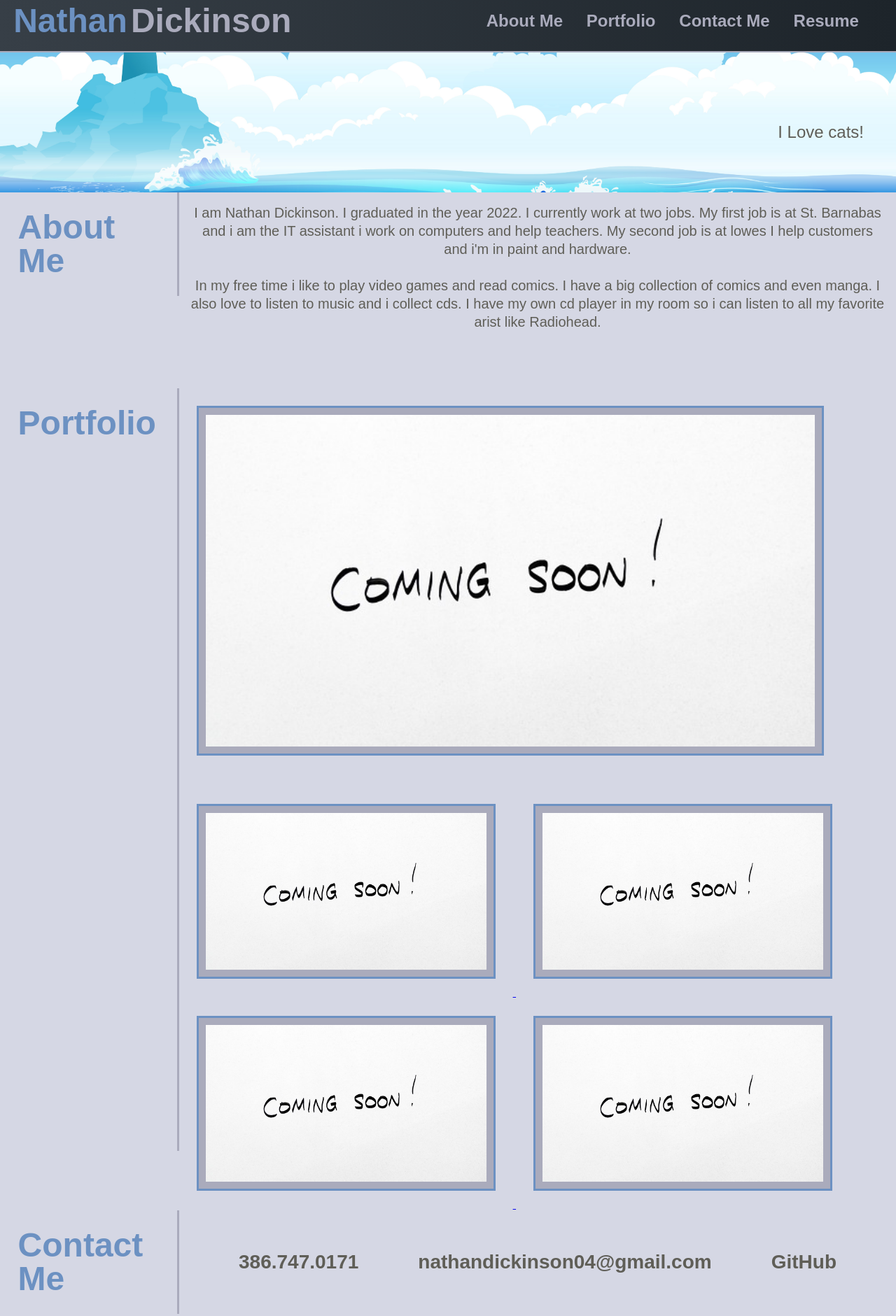
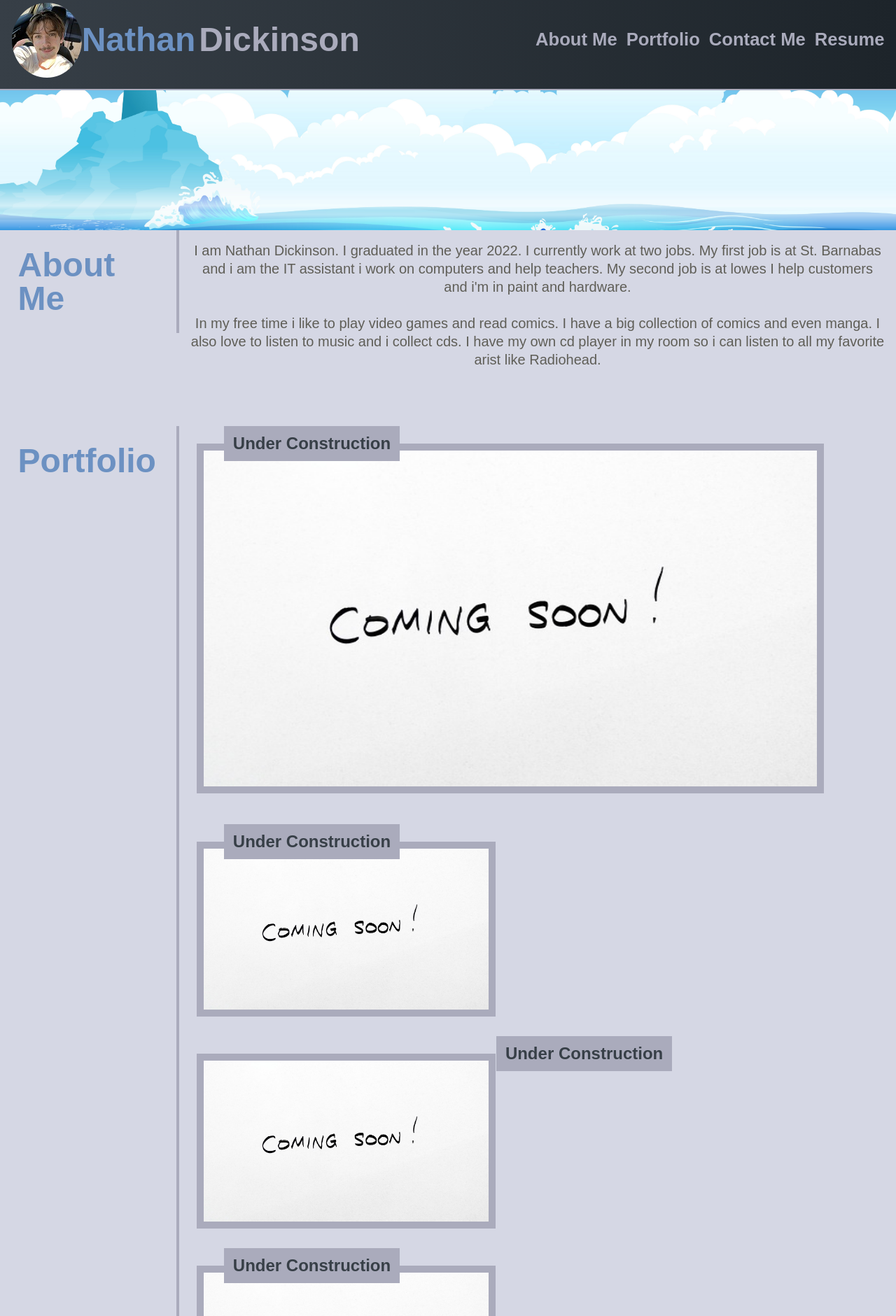
Before and after one commit to nathan26036/dickinson-portfolio, a plain HTML site: page 02-Challenge/index.html in a window 1280 px wide. Shown: the part 13-1894 px from the top of the page at 70% size. Drawn offline with Linux system fonts and the light colour scheme.

Commit message:
Added titles to the images and added another media query for smaller sized devices and added an icon of me next to the main title and linked my resume.

```diff
--- a/02-Challenge/Assets/style.css
+++ b/02-Challenge/Assets/style.css
@@ -2,6 +2,7 @@
 * {
   font-family:sans-serif;
 }
+
 :root {
   --header: #373F47;
   --body: #d5d7e4;
@@ -13,8 +14,7 @@
 header {
     display: flex;
     align-items: center;
-    justify-content: space-between;
-    padding: 1.5%;
+    padding: 1.3%;
     color: var(--text);;
     background-image:
     linear-gradient(to right, var(--header), #1d242a);
@@ -32,14 +32,24 @@ h1::after {
     margin-left: 5px;
   }
 
+#icon {
+  border-radius: 50%;
+}
+
 nav ul {
   display: flex;
-  justify-content: space-evenly;
+  flex-direction: row;
+  justify-content: flex-end;
   min-width: 600px;
-  font-size: 150%;
+  font-size: 160%;
+}
+
+#nav-bar{
+  width: 100%;
 }
 
 nav a {
+  padding-left: 13px;
   color: var(--outline);
   font-weight: bold;
   text-decoration: none;
@@ -57,12 +67,7 @@ nav a:hover{
     background-size: cover;
     background-position: center;
 }
-#hero-card {
-  position: absolute;
-  top: 170px;
-  right: 30px;
-  font-size: 150%;
-}
+
 body {
   background-color: var(--body);
   color: var(--text);
@@ -73,7 +78,7 @@ body {
   font-size: 300%;
   clear: both;
   float: left;
-  border-right: 3px solid var(--outline);
+  border-right: 4px solid var(--outline);
   width: 20%;
   padding: 2%;
   margin-bottom: 50px;
@@ -91,14 +96,15 @@ p {
   line-height: 1.3;
 }
 
+
 #portfolio {
     color: var(--heading);
     font-size: 300%;
     clear: both;
     float: left;
-    border-right: 3px solid var(--outline);
+    border-right: 4px solid var(--outline);
     width: 20%;
-    height:1090px;
+    height:1300px;
     padding: 2%;
 }
 
@@ -108,15 +114,35 @@ p {
   flex-direction: row;
 }
 
+h3 {
+  display: flex;
+  flex-wrap: wrap;
+  flex-direction: row;
+  font-size: 150%;
+  color: var(--header);
+}
+
+.card-header {
+  position: absolute;
+  left: 25%;
+  background-color: var(--outline);
+  padding: 1%;
+}
+
+.right-card-header {
+  position: absolute;
+  right: 25%;
+  background-color: var(--outline);
+  padding: 1%;
+}
+
 section img {
   height: 250px;
   width: 33.33%;
-  object-fit: cover;
-  object-position: center;
   padding: 10px;
   background-color: var(--outline);
   margin: 25px;
-  border: 3px solid var(--heading);
+
 }
 
 #large-image {
@@ -133,7 +159,7 @@ section img:hover {
     font-size: 300%;
     clear: both;
     float: left;
-    border-right: 3px solid var(--outline);
+    border-right: 4px solid var(--outline);
     width: 20%;
     padding: 2%;
 }
@@ -164,6 +190,10 @@ footer a:hover {
   header {
     display: flex;
     flex-wrap: wrap;
+    justify-content: center;
+  }
+
+  nav ul {
     justify-content: center;
   }
 
@@ -200,9 +230,10 @@ footer a:hover {
     font-size: 110%;
   }
 
-  @media screen and (max-width: 576px) {
+@media screen and (max-width: 576px) {
    nav {
     font-size: 70%;
+    margin-right: 25%;
    }
 
    footer ul {
@@ -211,3 +242,30 @@ footer a:hover {
    }
   }
 }
+
+@media screen and (max-width: 450px) {
+
+h1{
+  font-size: 150%;
+}
+nav {
+  font-size: 50%;
+  margin-right: 50%;
+}
+
+footer ul {
+  font-size: 90%;
+ }
+}
+
+@media screen and (max-width: 300px){
+footer ul {
+  justify-content: center;
+  flex-direction: column;
+  font-size: 100%;
+ }
+
+ nav {
+  margin-right: 130%;
+}
+}
--- a/02-Challenge/index.html
+++ b/02-Challenge/index.html
@@ -11,18 +11,20 @@
   </head>
 
   <header>
+      <img id="icon" src="Assets/Image/icon.jpg">
       <h1>Nathan</h1>
-    <nav>
+
+    <nav id="nav-bar">
         <ul>
             <li><a href="#about-me">About Me</a></li>
             <li><a href="#portfolio">Portfolio</a></li>
             <li><a href="#contact-me">Contact Me</a></li>
-            <li><a href="#">Resume</a></li>
+            <li><a href="file:///C:/Users/natha/OneDrive/Desktop/Family%20Work/Dickinson_Nathan_Resume_final.pdf">Resume</a></li>
         </ul>
     </nav>
   </header>
 
-<figure id="hero"><p id="hero-card">I Love cats!</p></figure>
+<figure id="hero"><p id="hero-card"></figure>
 
   <main>
     <article>
@@ -33,32 +35,51 @@
     <section>
       <h2 id="portfolio">Portfolio</h2>
       <ul class="border" class="grid">
+
         <il>
           <figure>
+          <h3 class="card-header">Under Construction</h3>
             <a href="https://www.freepik.com/free-vector/neon-style-coming-soon-glowing-background-design_8562880.htm#query=coming%20soon&position=1&from_view=keyword&track=ais">
             <img id="large-image"src="../02-Challenge/Assets/Image/coming-soon-2579123_640.jpg" alt="Coming soon! sign">
           </a>
           </figure>
         </il><br>
+
         <il>
+          <figure>
+            <h3 class="card-header">Under Construction</h3>
               <a href="https://www.freepik.com/free-vector/neon-style-coming-soon-glowing-background-design_8562880.htm#query=coming%20soon&position=1&from_view=keyword&track=ais">
-          <img class="small-image " src="../02-Challenge/Assets/Image/coming-soon-2579123_640.jpg" alt="Coming soon! sign">
+              <img id="small-image"src="../02-Challenge/Assets/Image/coming-soon-2579123_640.jpg" alt="Coming soon! sign">
+            </a>
+          </figure>
         </a>
         </il>
+
         <il>
+          <figure>
+            <h3 class="right-card-header">Under Construction</h3>
               <a href="https://www.freepik.com/free-vector/neon-style-coming-soon-glowing-background-design_8562880.htm#query=coming%20soon&position=1&from_view=keyword&track=ais">
-          <img class="small-image" src="../02-Challenge/Assets/Image/coming-soon-2579123_640.jpg" alt="Coming soon! sign">
+              <img id="small-image"src="../02-Challenge/Assets/Image/coming-soon-2579123_640.jpg" alt="Coming soon! sign">
             </a>
+          </figure>
         </il>
+
         <il>
+          <figure>
+            <h3 class="card-header">Under Construction</h3>
               <a href="https://www.freepik.com/free-vector/neon-style-coming-soon-glowing-background-design_8562880.htm#query=coming%20soon&position=1&from_view=keyword&track=ais">
-          <img class="small-image" src="../02-Challenge/Assets/Image/coming-soon-2579123_640.jpg" alt="Coming soon! sign">
+              <img id="small-image"src="../02-Challenge/Assets/Image/coming-soon-2579123_640.jpg" alt="Coming soon! sign">
             </a>
+          </figure>
         </il>
+
         <il>
+          <figure>
+            <h3 class="right-card-header">Under Construction</h3>
               <a href="https://www.freepik.com/free-vector/neon-style-coming-soon-glowing-background-design_8562880.htm#query=coming%20soon&position=1&from_view=keyword&track=ais">
-          <img class="small-image" src="../02-Challenge/Assets/Image/coming-soon-2579123_640.jpg" alt="Coming soon! sign">
+              <img id="small-image"src="../02-Challenge/Assets/Image/coming-soon-2579123_640.jpg" alt="Coming soon! sign">
             </a>
+          </figure>
         </il>
       </ul>
     </section>
```
Lines whose indentation alone changed are shown as unchanged.
